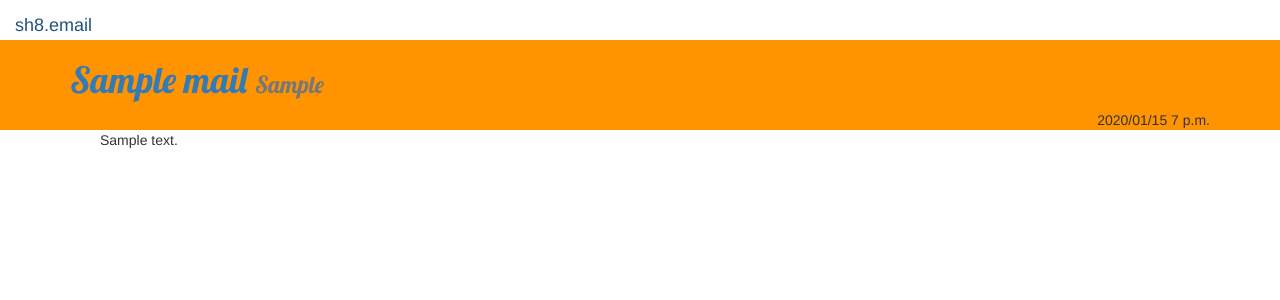
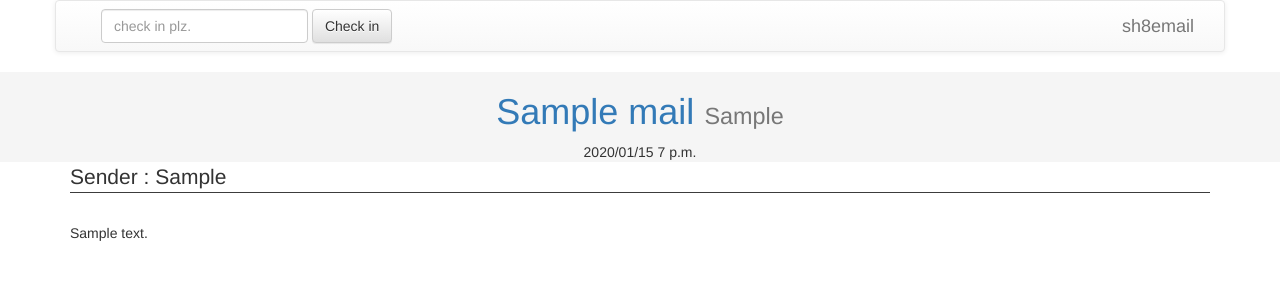
Before and after one commit to triplepy/sh8email-django, a Django app: page /mail/1/ in a window 1280 px wide. Shown: the top 300 px of the page. Run offline with Django 3.2, Linux system fonts and the light colour scheme; tables that the repository leaves empty hold one stand-in row (values such as "Sample post"); some libraries are stand-ins or nearby versions.

Commit message:
detail 페이지 디자인 변경, base.html 생성, list.html & detail.html이 base.html을 상속받도록 수정.

```diff
--- /dev/null
+++ b/front/templates/front/base.html
@@ -0,0 +1,53 @@
+{% load staticfiles %}
+
+<!DOCTYPE html>
+<html lang="en">
+<head>
+    <meta charset="UTF-8">
+    <meta name="viewport" content="width=device-width, initial-scale=1">
+
+    <title>sh8email list</title>
+    <!-- Latest compiled and minified CSS -->
+    <link rel="stylesheet" href="{% static 'front/bootstrap/css/bootstrap.min.css' %}">
+
+    <!-- Optional theme -->
+    <link rel="stylesheet" href="{% static 'front/bootstrap/css/bootstrap-theme.min.css' %}">
+
+    <!-- jquery -->
+    <script src="{% static 'front/jquery/jquery-2.1.4.min.js' %}"></script>
+
+    <!-- Latest compiled and minified JavaScript -->
+    <script src="{% static 'front/bootstrap/js/bootstrap.min.js' %}"></script>
+</head>
+
+<body>
+<div class="container">
+    <div class="row common__nav">
+        <nav class="navbar navbar-default">
+            <div class="container-fluid">
+                <div class="navbar-header navbar-right">
+                    <button type="button" class="navbar-toggle collapsed" data-toggle="collapse" data-target="#navbar-collapse-area" aria-expanded="false">
+                        <span class="sr-only">Toggle navigation</span>
+                        <span class="icon-bar"></span>
+                        <span class="icon-bar"></span>
+                        <span class="icon-bar"></span>
+                    </button>
+                    <a href="#" class="navbar-brand">sh8email</a>
+                </div>
+                <div class="collapse navbar-collapse" id="navbar-collapse-area">
+                    <form class="navbar-form navbar-left" role="check-in">
+                        <div class="form-group">
+                            <input type="text" class="form-control" placeholder="check in plz.">
+                        </div>
+                        <button type="submit" class="btn btn-default">Check in</button>
+                    </form>
+                </div>
+            </div>
+        </nav>
+    </div>
+</div>
+    {% block content %}
+    {% endblock %}
+</body>
+
+</html>
--- a/front/templates/front/detail.html
+++ b/front/templates/front/detail.html
@@ -1,47 +1,23 @@
-<!DOCTYPE html>
-{%  load staticfiles  %}
-<html lang="en">
-<head>
-    <div class="mail">
-    <meta charset="UTF-8">
-    <meta name="viewport" content="width=device-width, initial-scale=1">
-    <link href="http://fonts.googleapis.com/css?family=Lobster&subset=latin,latin-ext" rel="stylesheet" type="text/css">
+{% extends "front/base.html" %}
 
-    <title>sh8email-{{ mail.subject }} </title>
-    </div>
-    <!-- Latest compiled and minified CSS -->
-    <link rel="stylesheet" href="https://maxcdn.bootstrapcdn.com/bootstrap/3.3.5/css/bootstrap.min.css" integrity="sha512-dTfge/zgoMYpP7QbHy4gWMEGsbsdZeCXz7irItjcC3sPUFtf0kuFbDz/ixG7ArTxmDjLXDmezHubeNikyKGVyQ==" crossorigin="anonymous">
 
-    <!-- Optional theme -->
-    <link rel="stylesheet" href="https://maxcdn.bootstrapcdn.com/bootstrap/3.3.5/css/bootstrap-theme.min.css" integrity="sha384-aUGj/X2zp5rLCbBxumKTCw2Z50WgIr1vs/PFN4praOTvYXWlVyh2UtNUU0KAUhAX" crossorigin="anonymous">
+{% block content %}
+<div style="background-color:whitesmoke; text-align:center; align-items: center" >
+<div class="container">
 
-    <!-- jquery -->
-    <script src="//code.jquery.com/jquery-1.11.3.min.js"></script>
-
-    <!-- Latest compiled and minified JavaScript -->
-    <script src="https://maxcdn.bootstrapcdn.com/bootstrap/3.3.5/js/bootstrap.min.js" integrity="sha512-K1qjQ+NcF2TYO/eI3M6v8EiNYZfA95pQumfvcVrTHtwQVDG+aHRqLi/ETn2uB+1JqwYqVG3LIvdm9lj6imS/pQ==" crossorigin="anonymous"></script>
-    <link rel="stylesheet" href="{% static "detail/detail.css" %}">
-</head>
-
-<body>
-    <a class="navbar-brand" href="">sh8.email</a>
-    <br><br>
-
-    <div style="background-color:#ff9400;" >
-        <div class="container">
-            <h1 class="text-primary">{{ mail.subject }} <small>{{ mail.sender }}</small></h1>
-            <div style="text-align: right">
+    <h1 class="text-primary">{{ mail.subject }} <small>{{ mail.recipient }}</small></h1>
+    <div style="text-align: center">
         {{ mail.date | date:'Y/m/d P' }}
     </div>
     </div>
 </div>
 
 <div class="container">
-        <p class="navbar-text">{{ mail.contents | linebreaks }}
+    <fieldset>
+        <legend style="border-color: #3c3c3c">Sender : {{ mail.sender }}</legend>
+            <p style="align-items: center">{{ mail.contents | linebreaks }}
             </p>
+    </fieldset>
 </div>
 
-
-</body>
-
-</html>
+{% endblock %}
```
Also changed, not shown: front/templates/front/list.html (+3 -48 lines). Lines whose indentation alone changed are shown as unchanged.
